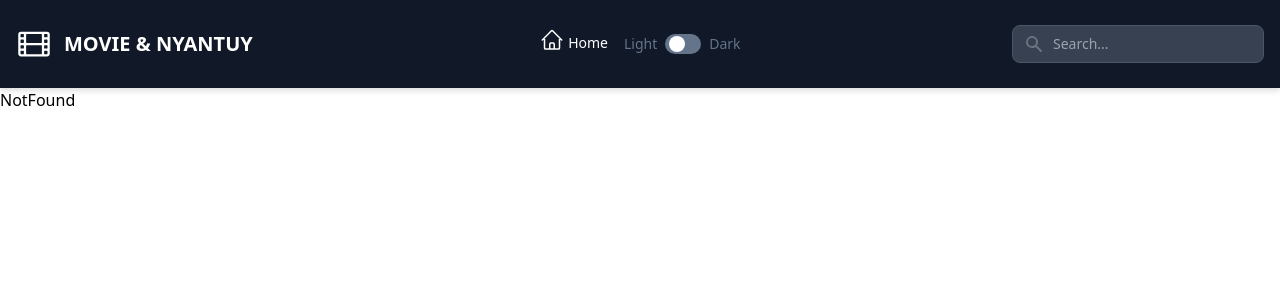
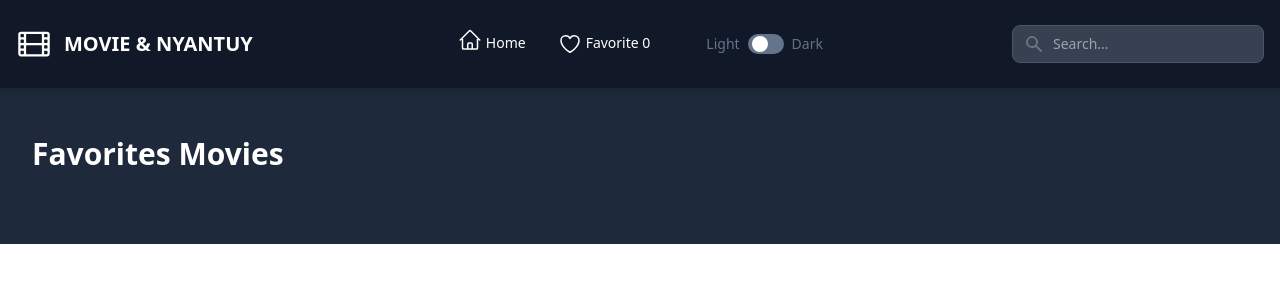
Before and after one commit to ALTA-FE8-RAKA/MYMOVIES-REACT-APP, a React (Create React App) app: page /favorites in a window 1280 px wide. Shown: the top 300 px of the page. Built offline with nearby package versions, Linux system fonts and the light colour scheme.

Commit message:
Commit Penambahan Fitur Add Favorite dan Favorite page

```diff
--- a/src/App.js
+++ b/src/App.js
@@ -3,20 +3,25 @@ import Navbar from "./components/Navbar";
 import Home from "./pages/Home";
 import Details from "./pages/Details";
 import NotFound from "./pages/NotFound";
+import Favorite from "./pages/Favorite";
 import { Route, Routes } from "react-router-dom";
 import { BrowserRouter } from "react-router-dom";
+import { FavoriteProvider } from "./context/FavoriteContext";
 
 const App = () => {
   return (
     <>
+      <FavoriteProvider>
         <BrowserRouter>
           <Navbar />
           <Routes>
             <Route exact path="/" element={<Home />} />
             <Route path="/details/:id" element={<Details />} />
+            <Route path="/favorites" element={<Favorite />} />
             <Route path="*" element={<NotFound />} />
           </Routes>
         </BrowserRouter>
+      </FavoriteProvider>
     </>
   );
 };
--- a/src/components/Cardcontent.jsx
+++ b/src/components/Cardcontent.jsx
@@ -1,18 +1,26 @@
 import React, { Fragment } from "react";
 
-const Cardcontent = (props) => {
+const Cardcontent = ({ src, title, onClickDetail, onClickFavorite, goToFavorite }) => {
   return (
     <Fragment>
       {/* <!-- Awal Cardcontent --> */}
       <div>
         <div>
-          <div className="h-100 group mb-2 block overflow-hidden rounded-lg bg-gray-100 shadow-lg lg:mb-3" onClick={props.klik}>
-            <img aria-hidden src={props.src} loading="lazy" alt="/" className="h-90 w-full object-cover object-center transition duration-200 group-hover:scale-110" />
+          <div className="h-100 group mb-2 block overflow-hidden rounded-lg bg-gray-100 shadow-lg hover:cursor-pointer lg:mb-3" onClick={onClickDetail}>
+            <img aria-hidden src={src} loading="lazy" alt="/" className="h-90 w-full object-cover object-center transition duration-200 group-hover:scale-110" />
           </div>
 
           <div className="flex flex-col text-center">
-            <div className="text-lg font-bold text-gray-800 transition duration-100 hover:text-gray-500 dark:text-white lg:text-xl" onClick={props.klik}>
-              {props.title}
+            <div className="text-lg font-bold text-gray-800 transition duration-100 hover:cursor-pointer hover:text-gray-500 dark:text-white lg:text-xl" onClick={onClickDetail}>
+              {title}
+            </div>
+            <div className="mt-3 flex justify-around gap-3">
+              <button className="h-9 w-1/2 rounded bg-indigo-600 text-neutral-300 hover:bg-indigo-500 dark:bg-slate-700 dark:hover:bg-slate-600" onClick={onClickFavorite}>
+                Add To Favorite
+              </button>
+              <button className="h-9 w-1/2 rounded bg-indigo-600 text-neutral-300 hover:bg-indigo-500 dark:bg-slate-700 dark:hover:bg-slate-600" onClick={goToFavorite}>
+                Go To Favorite
+              </button>
             </div>
           </div>
         </div>
--- a/src/components/Navbar.jsx
+++ b/src/components/Navbar.jsx
@@ -1,9 +1,12 @@
 import React, { Fragment } from "react";
-import { FilmIcon } from "@heroicons/react/24/outline";
-import { HomeIcon } from "@heroicons/react/24/outline";
+import { FilmIcon, HomeIcon, HeartIcon } from "@heroicons/react/24/outline";
 import { Link } from "react-router-dom";
+import { useContext } from "react";
+import FavoriteContext from "../context/FavoriteContext";
 
 const Navbar = () => {
+  const { favMovies } = useContext(FavoriteContext);
+
   return (
     <Fragment>
       <nav className="border-gray-200 bg-white px-2 py-2.5 drop-shadow-md dark:bg-gray-900 sm:px-4">
@@ -67,12 +70,22 @@ const Navbar = () => {
                 placeholder="Search..."
               />
             </div>
-            <ul className="mt-4 flex flex-col rounded-lg border border-gray-100 bg-gray-50 p-4 dark:border-gray-700 dark:bg-gray-800 md:mt-0 md:flex-row md:space-x-8 md:border-0 md:bg-white md:text-sm md:font-medium md:dark:bg-gray-900">
+            <ul className="mt-4 mr-10 flex flex-col rounded-lg border border-gray-100 bg-gray-50 p-4 dark:border-gray-700 dark:bg-gray-800 md:mt-0 md:flex-row md:space-x-8 md:border-0 md:bg-white md:text-sm md:font-medium md:dark:bg-gray-900">
               <li>
-                <Link to="/" className="block rounded bg-indigo-700 py-2 pr-4 pl-3 hover:text-slate-500 dark:text-white dark:hover:text-neutral-400 md:bg-transparent md:p-0 md:text-indigo-700" aria-current="page">
-                  <HomeIcon className="mr-1 inline-block h-6 w-6 pb-2 sm:h-9" />
-                  Home
-                </Link>
+                <div className="block bg-indigo-700 hover:text-slate-500 dark:text-white dark:hover:text-neutral-400 md:bg-transparent md:p-0 md:text-indigo-700">
+                  <Link to="/" aria-current="page">
+                    <HomeIcon className="mr-1 inline-block h-6 w-6 pb-2 sm:h-9" />
+                    Home
+                  </Link>
+                </div>
+              </li>
+              <li className="poi self-center">
+                <div className="block bg-indigo-700 hover:text-slate-500 dark:text-white dark:hover:text-neutral-400 md:bg-transparent md:p-0 md:text-indigo-700">
+                  <Link to="/favorites">
+                    <HeartIcon className="mr-1 inline-block h-6 w-6 sm:h-9" />
+                    Favorite {favMovies.length}
+                  </Link>
+                </div>
               </li>
             </ul>
             <div className="flex">
--- /dev/null
+++ b/src/context/FavoriteContext.jsx
@@ -0,0 +1,15 @@
+import { createContext, useState } from "react";
+
+const FavoriteContext = createContext();
+
+export function FavoriteProvider({ children }) {
+  const [favMovies, setFavMovies] = useState([]);
+
+  const addToFavorites = (item) => {
+    setFavMovies((prevState) => [...prevState, { item }]);
+  };
+
+  return <FavoriteContext.Provider value={{ favMovies, addToFavorites }}>{children}</FavoriteContext.Provider>;
+}
+
+export default FavoriteContext;
--- /dev/null
+++ b/src/pages/Favorite.jsx
@@ -0,0 +1,36 @@
+import React, { Fragment, useContext } from "react";
+import FavoriteContext from "../context/FavoriteContext";
+
+function Favorite() {
+  const { favMovies } = useContext(FavoriteContext);
+  const baseImg = process.env.REACT_APP_IMAGE_BASE;
+  return (
+    <Fragment>
+      <div>
+        <div>
+          <div className="bg-white py-6 dark:bg-slate-800 sm:py-8 lg:py-12">
+            <div className="mx-auto max-w-screen-2xl px-4 md:px-8">
+              <div className="mb-6 flex items-end justify-between gap-4">
+                <h2 className="text-2xl font-bold text-slate-700 dark:text-white lg:text-3xl">Favorites Movies</h2>
+              </div>
+              <div className="grid gap-x-4 gap-y-6 sm:grid-cols-2 md:gap-x-6 lg:grid-cols-3 xl:grid-cols-4">
+                {favMovies.map((item) => (
+                  <div key={item.id}>
+                    <div className="h-100 group mb-2 block overflow-hidden rounded-lg bg-gray-100 shadow-lg lg:mb-3">
+                      <img aria-hidden src={baseImg + item.item.poster_path} loading="lazy" alt="/" className="h-90 w-full object-cover object-center transition duration-200 group-hover:scale-110" />
+                    </div>
+                    <div className="flex flex-col text-center">
+                      <div className="text-lg font-bold text-gray-800 transition duration-100 hover:text-gray-500 dark:text-white lg:text-xl">{item.item.title}</div>
+                    </div>
+                  </div>
+                ))}
+              </div>
+            </div>
+          </div>
+        </div>
+      </div>
+    </Fragment>
+  );
+}
+
+export default Favorite;
--- a/src/pages/Home.jsx
+++ b/src/pages/Home.jsx
@@ -1,14 +1,14 @@
 import axios from "axios";
-import React, { Fragment, useEffect, useState } from "react";
+import React, { Fragment, useEffect, useState, useContext } from "react";
 import { useNavigate } from "react-router-dom";
 import Cardcontent from "../components/Cardcontent";
+import FavoriteContext from "../context/FavoriteContext";
 
 function Home() {
   const urlbase = "https://api.themoviedb.org/3/movie/";
   const urlHeadLine = `${urlbase}now_playing?api_key=${process.env.REACT_APP_API_KEY}`;
-  const imgUrl = "https://image.tmdb.org/t/p/original/";
   const navigate = useNavigate();
-
+  const { addToFavorites } = useContext(FavoriteContext);
   const [movies, setMovies] = useState([]);
 
   useEffect(() => {
@@ -38,7 +38,7 @@ function Home() {
     navigate(`/details/${item.id}`, {
       state: {
         title: item.title,
-        image: imgUrl + item.poster_path,
+        image: process.env.REACT_APP_IMAGE_BASE + item.poster_path,
         synopsis: item.overview,
         release: item.release_date,
         popularity: item.popularity,
@@ -65,7 +65,13 @@ function Home() {
             {movies.map((item) => {
               return (
                 <div key={item.id}>
-                  <Cardcontent src={imgUrl + item.poster_path} title={item.title} klik={() => handleDetailPage(item)} />
+                  <Cardcontent
+                    src={process.env.REACT_APP_IMAGE_BASE + item.poster_path}
+                    title={item.title}
+                    onClickDetail={() => handleDetailPage(item)}
+                    onClickFavorite={() => addToFavorites(item)}
+                    goToFavorite={() => navigate("/favorites")}
+                  />
                 </div>
               );
             })}
```
Also changed, not shown: 1 other file (tests, documents, lock files or other folders). Lines whose indentation alone changed are shown as unchanged.
